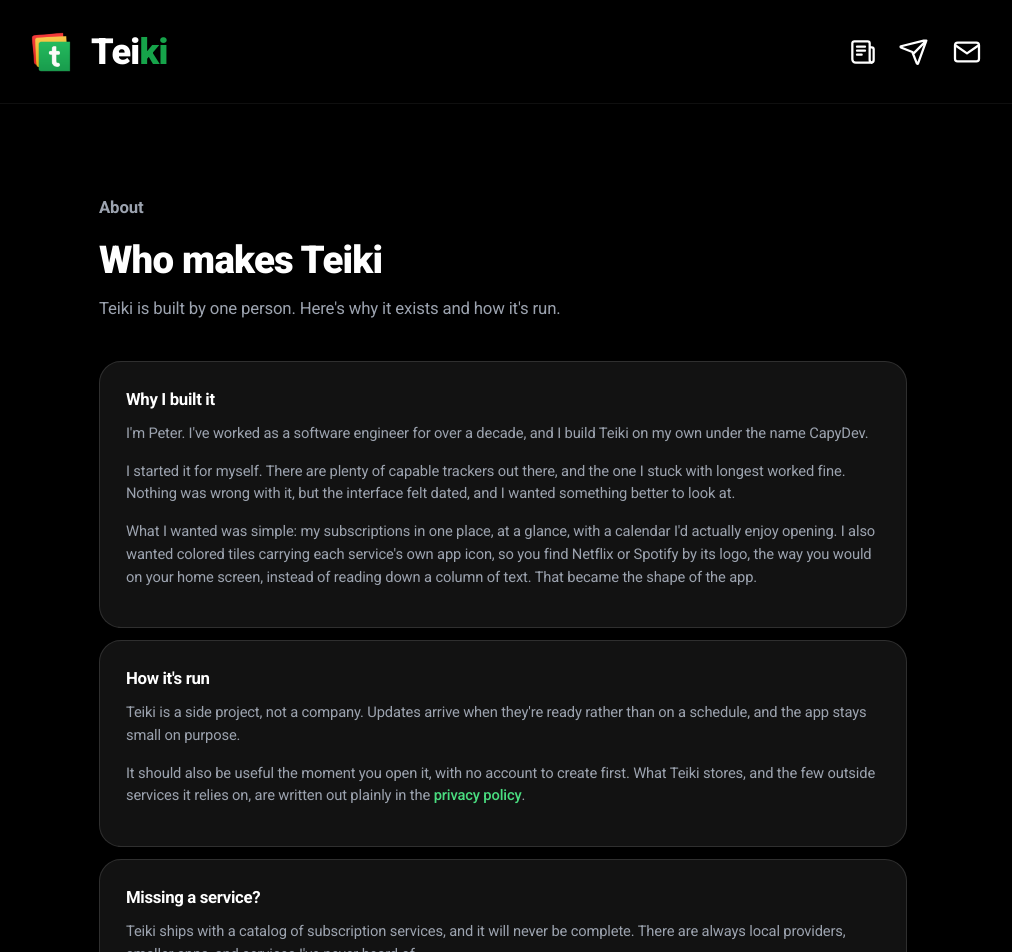
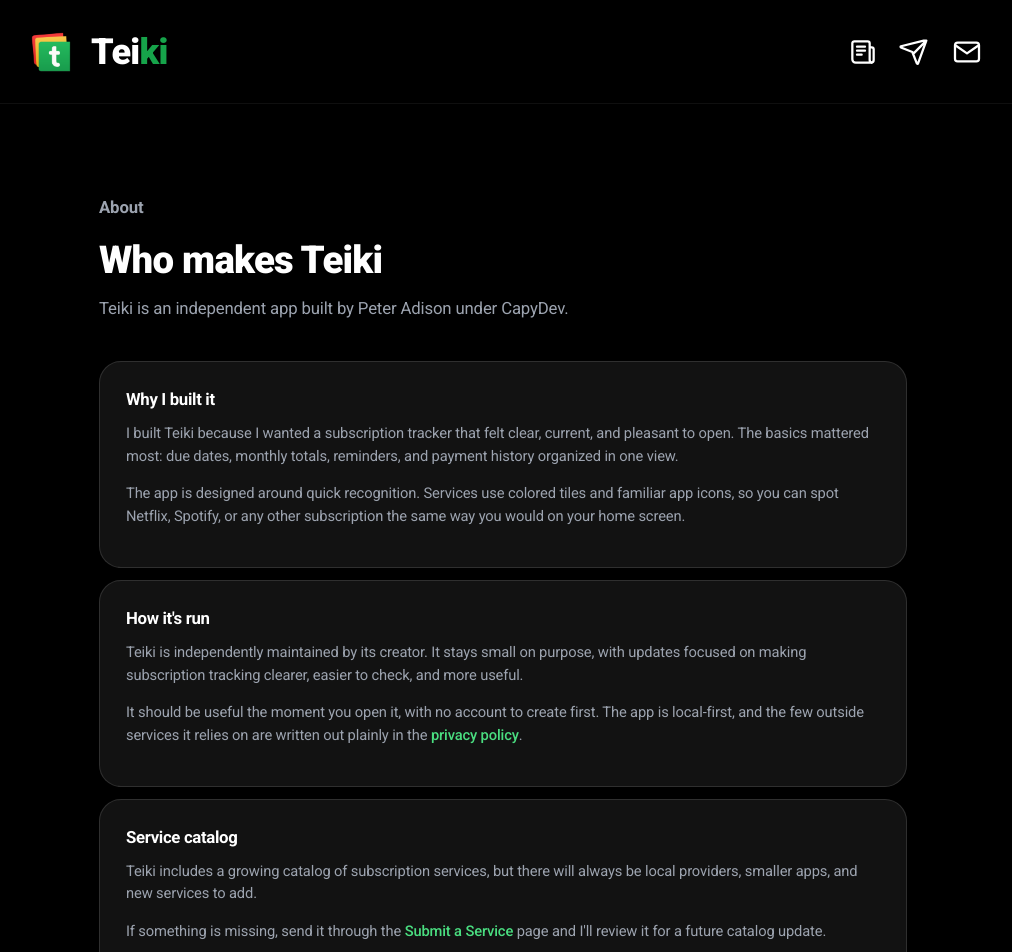
Before and after one commit to teikiapp/teiki-web, an Angular app: page /about in a window 1280 px wide. Shown: the top 952 px of the page, without its empty margins (137-1149 px from the left). Built offline with nearby package versions, Linux system fonts and the light colour scheme.

Commit message:
docs: rephrase some wordings

```diff
--- a/src/app/pages/about/about.html
+++ b/src/app/pages/about/about.html
@@ -2,32 +2,31 @@
   <div class="page-title">
     <p class="eyebrow">About</p>
     <h1>Who makes Teiki</h1>
-    <p>Teiki is built by one person. Here's why it exists and how it's run.</p>
+    <p>Teiki is an independent app built by Peter Adison under CapyDev.</p>
   </div>
 
   <div class="content">
     <section>
       <h2>Why I built it</h2>
-      <p>I'm Peter. I've worked as a software engineer for over a decade, and I build Teiki on my own under the name CapyDev.</p>
-      <p>I started it for myself. There are plenty of capable trackers out there, and the one I stuck with longest worked fine. Nothing was wrong with it, but the interface felt dated, and I wanted something better to look at.</p>
-      <p>What I wanted was simple: my subscriptions in one place, at a glance, with a calendar I'd actually enjoy opening. I also wanted colored tiles carrying each service's own app icon, so you find Netflix or Spotify by its logo, the way you would on your home screen, instead of reading down a column of text. That became the shape of the app.</p>
+      <p>I built Teiki because I wanted a subscription tracker that felt clear, current, and pleasant to open. The basics mattered most: due dates, monthly totals, reminders, and payment history organized in one view.</p>
+      <p>The app is designed around quick recognition. Services use colored tiles and familiar app icons, so you can spot Netflix, Spotify, or any other subscription the same way you would on your home screen.</p>
     </section>
 
     <section>
       <h2>How it's run</h2>
-      <p>Teiki is a side project, not a company. Updates arrive when they're ready rather than on a schedule, and the app stays small on purpose.</p>
-      <p>It should also be useful the moment you open it, with no account to create first. What Teiki stores, and the few outside services it relies on, are written out plainly in the <a routerLink="/privacy">privacy policy</a>.</p>
+      <p>Teiki is independently maintained by its creator. It stays small on purpose, with updates focused on making subscription tracking clearer, easier to check, and more useful.</p>
+      <p>It should be useful the moment you open it, with no account to create first. The app is local-first, and the few outside services it relies on are written out plainly in the <a routerLink="/privacy">privacy policy</a>.</p>
     </section>
 
     <section>
-      <h2>Missing a service?</h2>
-      <p>Teiki ships with a catalog of subscription services, and it will never be complete. There are always local providers, smaller apps, and services I've never heard of.</p>
-      <p>If the one you pay for isn't in there, don't hesitate to tell me. I'm happy to add it, and it's a quick change on my end. Send it through the <a routerLink="/submit-a-service">Submit a Service</a> page.</p>
+      <h2>Service catalog</h2>
+      <p>Teiki includes a growing catalog of subscription services, but there will always be local providers, smaller apps, and new services to add.</p>
+      <p>If something is missing, send it through the <a routerLink="/submit-a-service">Submit a Service</a> page and I'll review it for a future catalog update.</p>
     </section>
 
     <section>
       <h2>Get in touch</h2>
-      <p>Bug reports, feature ideas, or anything else: write to me at <a href="mailto:capydev.sys@outlook.com">capydev.sys&#64;outlook.com</a> and it reaches me directly. The <a routerLink="/support">support page</a> has details worth including.</p>
+      <p>Bug reports, feature ideas, and support questions can be sent to <a href="mailto:capydev.sys@outlook.com">capydev.sys&#64;outlook.com</a>. For app issues, the <a routerLink="/support">support page</a> lists the details that help me investigate faster.</p>
     </section>
   </div>
 </main>
--- a/src/app/pages/home/home.html
+++ b/src/app/pages/home/home.html
@@ -3,7 +3,7 @@
     <div class="hero-copy">
       <p class="eyebrow" reveal>Bills &amp; Subscription Tracker</p>
       <h1 [reveal]="80">Know what's <mark>due</mark> before it's due.</h1>
-      <p class="lead" [reveal]="160">Teiki keeps recurring payments, bill reminders, payment history, and subscription totals in one calm place.</p>
+      <p class="lead" [reveal]="160">Teiki keeps recurring payments, bill reminders, payment history, and subscription totals organized and easy to check.</p>
       <div class="store-badges" [reveal]="240">
         <a class="store-badge" href="https://apps.apple.com/app/id6780547178" target="_blank" rel="noopener" aria-label="Download Teiki on the App Store">
           <img src="badges/app-store.svg" alt="Download on the App Store" width="142" height="48" />
--- a/src/app/pages/home/home.ts
+++ b/src/app/pages/home/home.ts
@@ -20,7 +20,7 @@
     inject(Seo).update({
       title: 'Teiki | Bills & Subscriptions Tracker',
       description:
-        'Teiki keeps recurring payments, bill reminders, payment history, and subscription totals in one calm place. Free on iPhone, iPad & Android.',
+        'Teiki keeps recurring payments, bill reminders, payment history, and subscription totals organized and easy to check. Free on iPhone, iPad & Android.',
       path: '',
     });
   }
--- a/src/index.html
+++ b/src/index.html
@@ -20,7 +20,7 @@
         "@context": "https://schema.org",
         "@type": "SoftwareApplication",
         "name": "Teiki",
-        "description": "Teiki keeps recurring payments, bill reminders, payment history, and subscription totals in one calm place.",
+        "description": "Teiki keeps recurring payments, bill reminders, payment history, and subscription totals organized and easy to check.",
         "applicationCategory": "FinanceApplication",
         "operatingSystem": "iOS, iPadOS, Android",
         "url": "https://teikiapp.github.io/teiki-web/",
```
